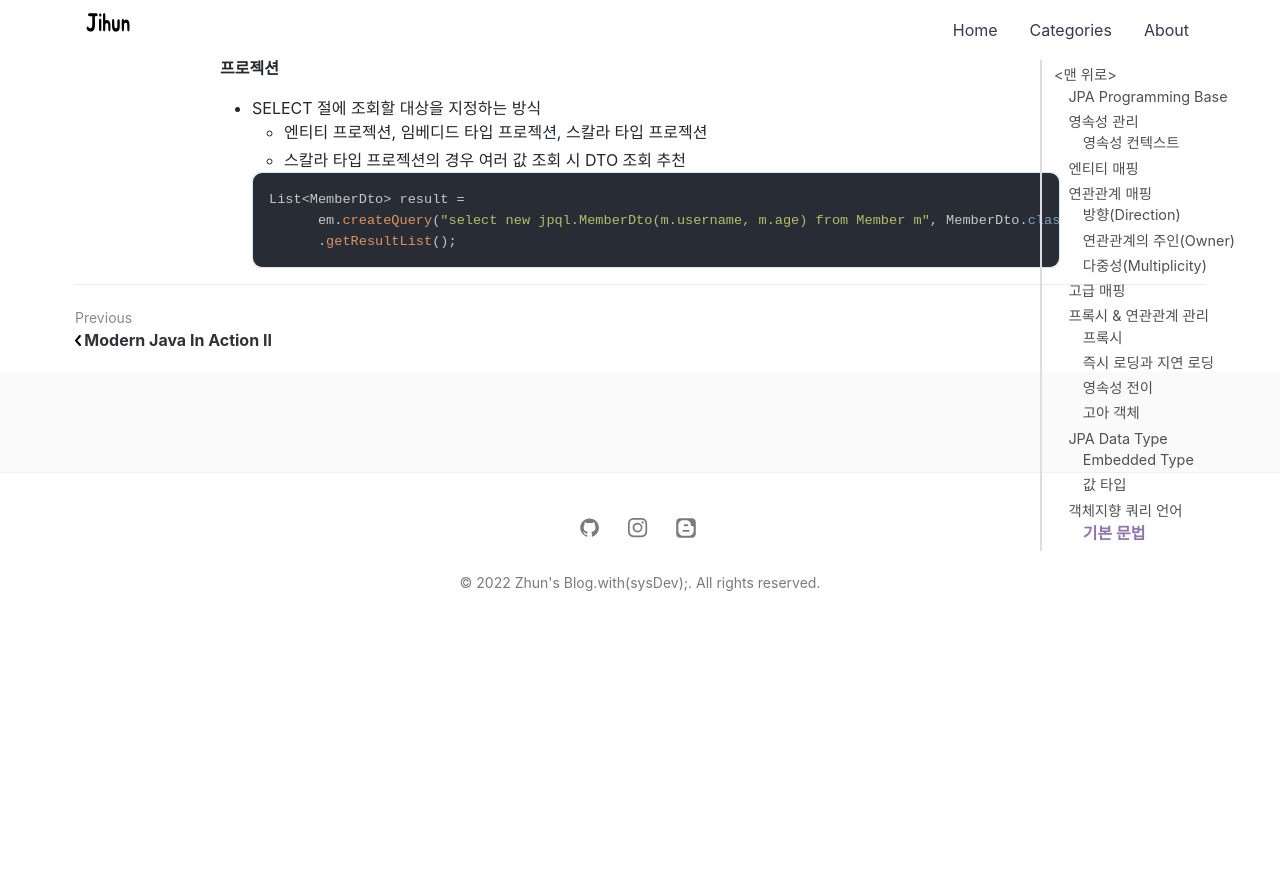
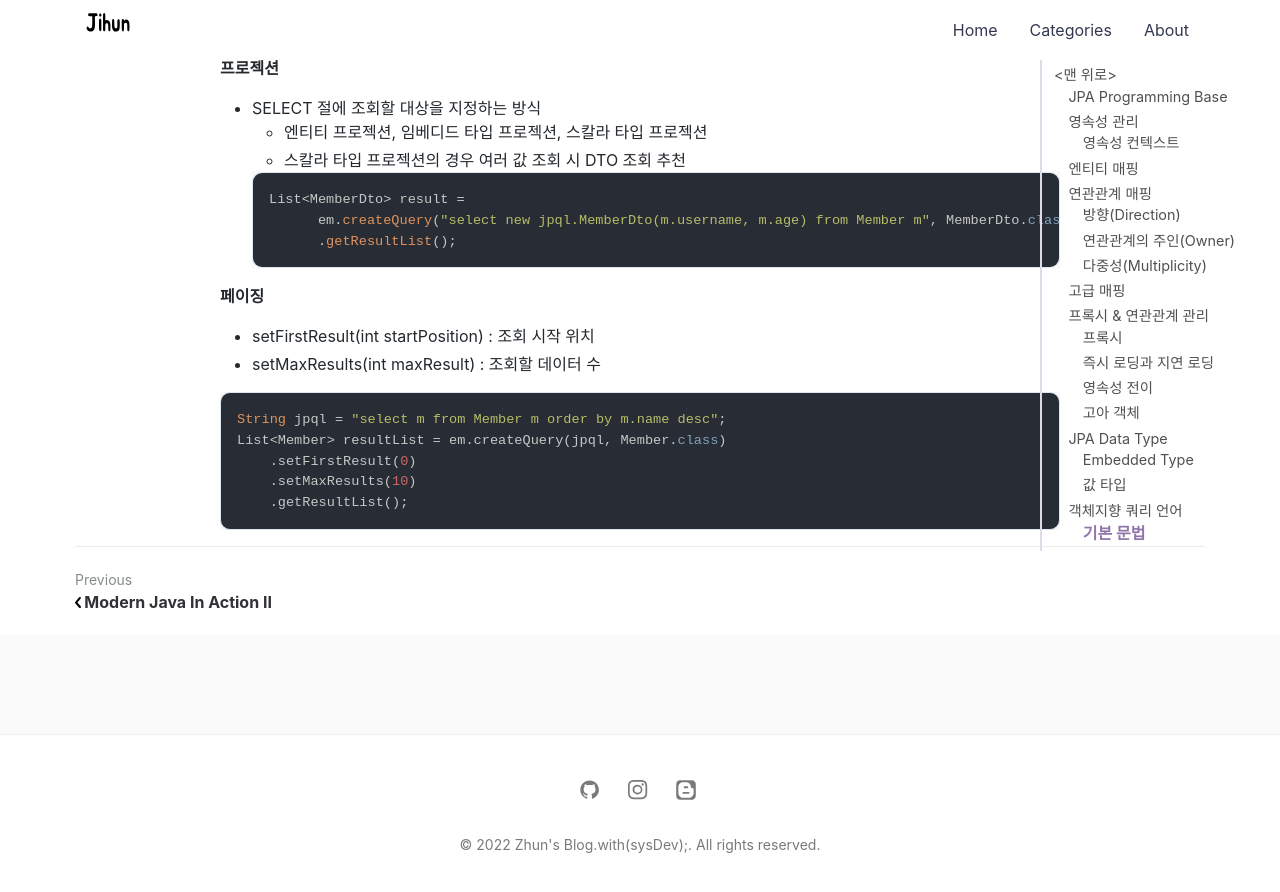
Before and after one commit to jihunparkme/jihunparkme.github.io, a Jekyll site: the page built from _posts/2022-03-29-JPA-Programming-base.md, in a window 1280 px wide and 900 px high, scrolled down 24472 px. Shown: the top 892 px of the window. Built offline with Jekyll 4.4.1, drawn with Linux system fonts in a browser that asks for light colours; nearby versions of some CDN libraries; comment, search, counter and statistics services are not loaded; before the commit the page ends 25110 px from its top, so only the background shows below that.

Commit message:
[객체지향 쿼리 언어1] 페이징

````diff
--- a/_posts/2022-03-29-JPA-Programming-base.md
+++ b/_posts/2022-03-29-JPA-Programming-base.md
@@ -1014,3 +1014,16 @@ Member result = em.createQuery("select m from Member m where m.username = :usern
         em.createQuery("select new jpql.MemberDto(m.username, m.age) from Member m", MemberDto.class)
         .getResultList();
   ```
+
+**페이징**
+
+- setFirstResult(int startPosition) : 조회 시작 위치
+- setMaxResults(int maxResult) : 조회할 데이터 수
+
+```java
+String jpql = "select m from Member m order by m.name desc";
+List<Member> resultList = em.createQuery(jpql, Member.class)
+    .setFirstResult(0)
+    .setMaxResults(10)
+    .getResultList();
+```
````
